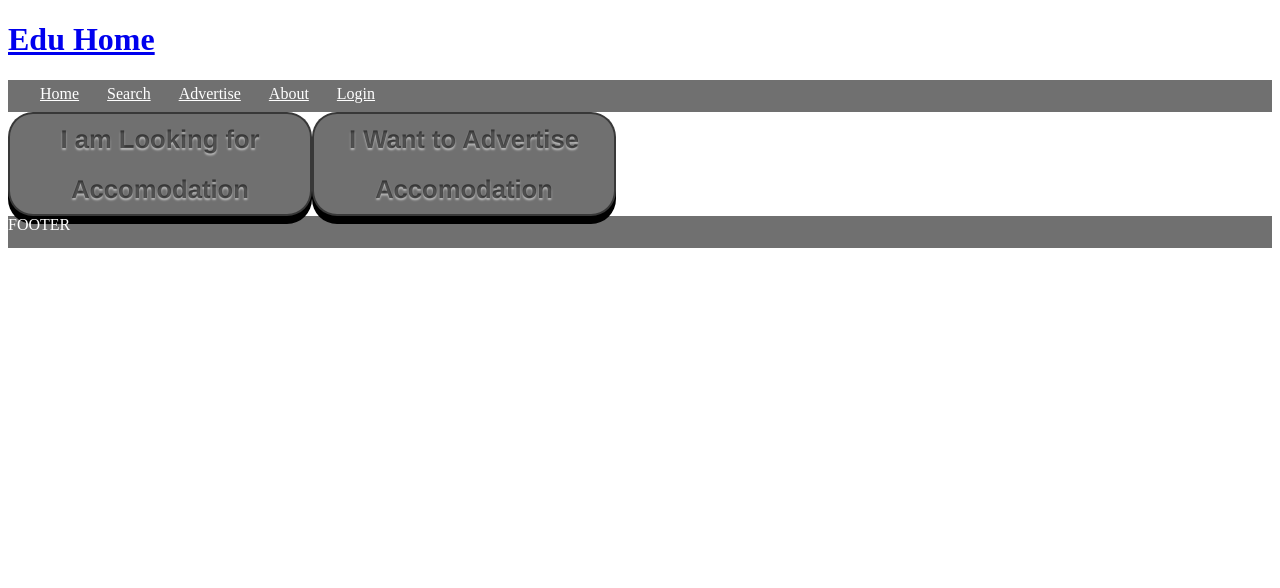
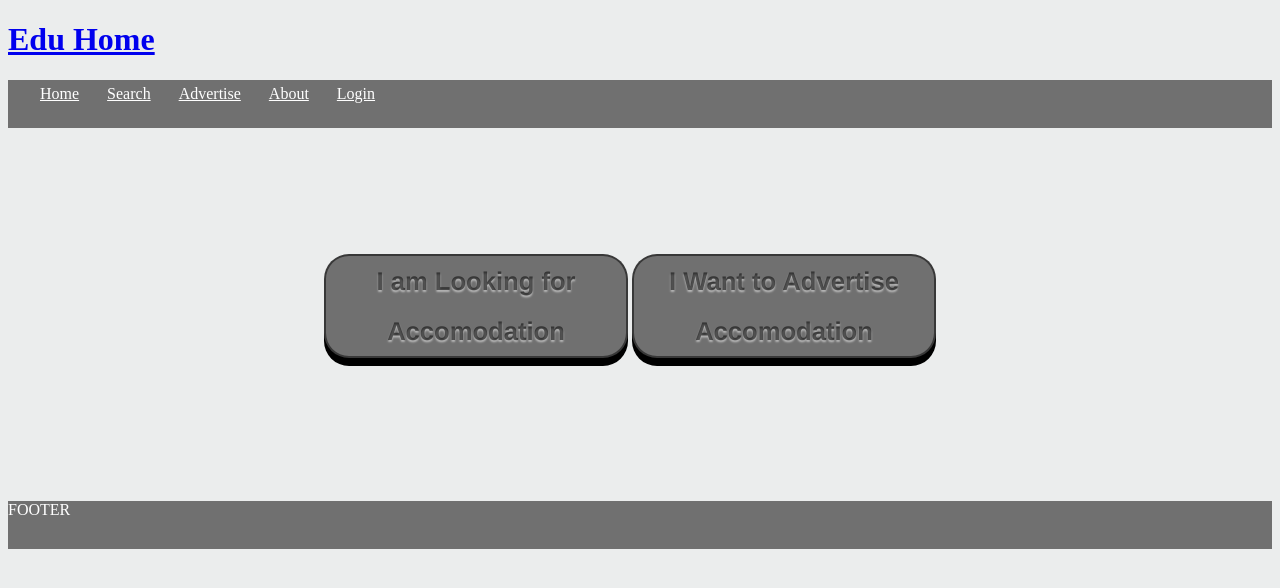
Before and after one commit to Matchoo95/SECW, a PHP site: page / in a window 1280 px wide. Shown: the top 588 px of the page. Run offline with PHP 8.4, Linux system fonts and the light colour scheme.

Commit message:
Layout changes
Centered buttons horizontally, added vertical padding. May have to
change this when new pages are added.

```diff
--- a/Website/css/styles.css
+++ b/Website/css/styles.css
@@ -1,22 +1,21 @@
-
 
 /*nav and footer styles*/
 nav, footer {
     clear: both;
-
-    height: 2em;
-
+    height: 3em;
     color: #ffffff;
     background-color: #707070;
 }
+
 nav ul {
     padding: 0.325em 0em 0.325em 2em;
 }
+
 nav li {
     display: inline;
-
     margin-right: 1.5em;
 }
+
 nav li a {
     color: #ffffff;
 }
@@ -24,18 +23,22 @@ nav li a:hover, nav li current {
     color: #000000;
 }
 
+main {
+  margin: auto;
+  width: 50%;
+  padding-top: 10%;
+  padding-bottom: 10%
+}
+
 /*TODO change px to em or decide on other form of sizing*/
 /*button styles*/
 .button {
-display: block;
-float: left;
-
+  margin: auto;
+  display:inline-block;
   width: 300px;
   height: 100px;
-
   text-align: center;
   /*button font style*/
-
   color: rgba(0, 0, 0, 0.55);
   border: 2px solid rgba(0, 0, 0, 0.5);
   border-radius: 25px;
@@ -43,7 +46,6 @@ background: #707070;
   background: linear-gradient(top, #707070, #000000);
   box-shadow: 0 8px 0 #000000;
   text-shadow: 0 2px 2px rgba(255, 255, 255, 0.5);
-
   font: bold 1.6em/50px "Helvetica Neue", Arial, Helvetica, Geneva, sans-serif;
 }
 a.button {
@@ -53,3 +55,7 @@ a.button {
 a.button:hover {
   background: #202020;
 }
+
+body {
+  background-color: #EBEDED
+}
```
Lines whose indentation alone changed are shown as unchanged.
